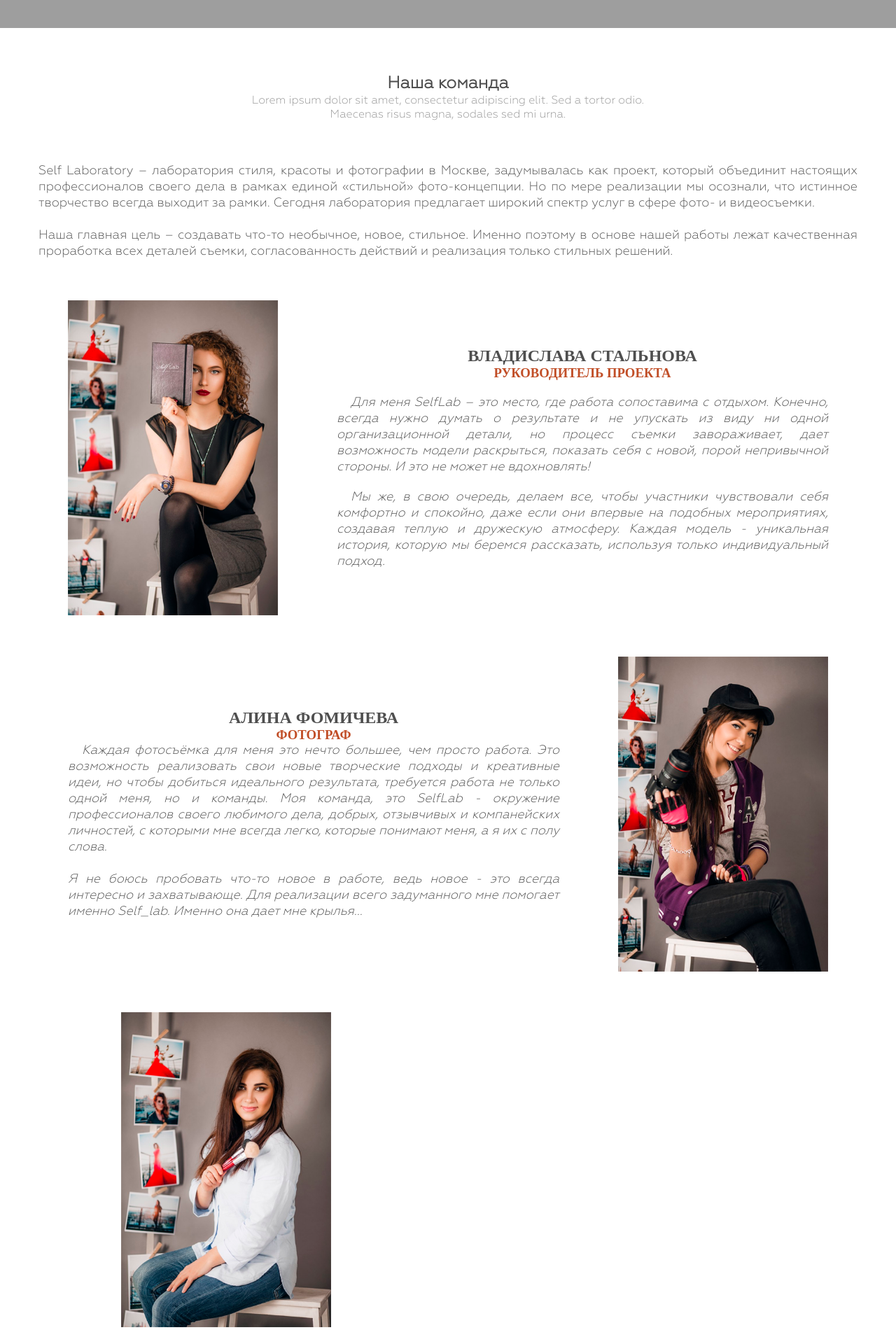
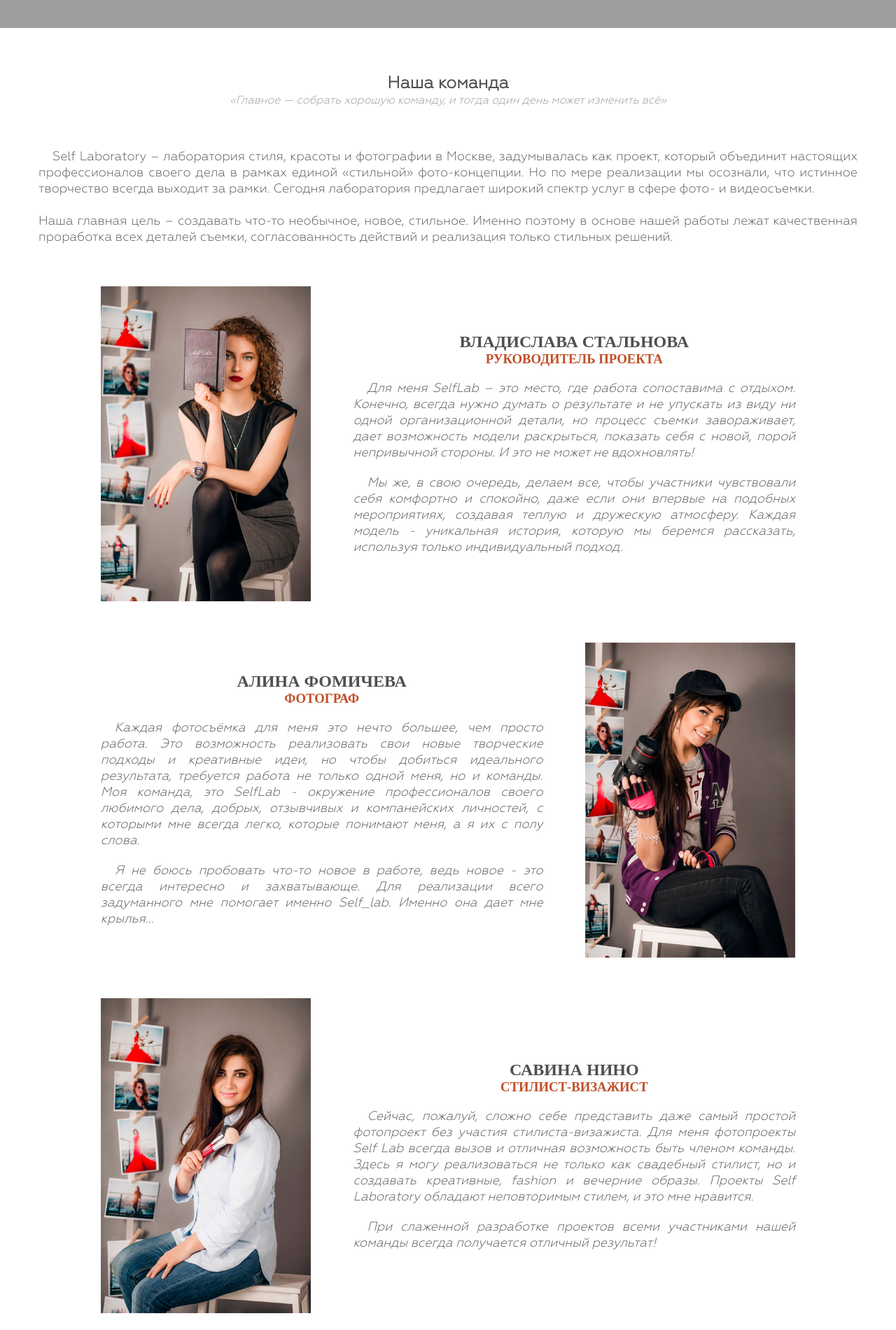
Before and after one commit to FahrazoiD/selflab, a website: page about.html in a window 1280 px wide. Shown: the part 560-2460 px from the top of the page at 70% size. Drawn offline with Linux system fonts and the light colour scheme; grey boxes are pictures that could not be loaded.

Commit message:
About section

```diff
--- a/about.html
+++ b/about.html
@@ -35,7 +35,7 @@
             Наша команда
           </h2>
           <p class="section-quote">
-            Lorem ipsum dolor sit amet, consectetur adipiscing elit. Sed a tortor odio.<br>Maecenas risus magna, sodales sed mi urna.
+            <i>«Главное — собрать хорошую команду, и тогда один день может изменить всё»</i>
           </p>
           <p class="section-intro">
             Self Laboratory – лаборатория стиля, красоты и фотографии в Москве, задумывалась как проект, который объединит настоящих профессионалов своего дела в рамках единой «стильной» фото-концепции. Но по мере реализации мы осознали, что истинное творчество всегда выходит за рамки. Сегодня лаборатория предлагает широкий спектр услуг в сфере фото- и видеосъемки.
@@ -72,9 +72,12 @@
               <h3 class="person-status">
                 фотограф
               </h3>
+              <br>
               <p class="person-quote">
                 Каждая фотосъёмка для меня это нечто большее, чем просто работа. Это возможность реализовать свои новые творческие подходы и креативные идеи, но чтобы добиться идеального результата, требуется работа не только одной меня, но и команды. Моя команда, это SelfLab - окружение профессионалов своего любимого дела, добрых, отзывчивых и компанейских личностей, с которыми мне всегда легко, которые понимают меня, а я их с полу слова.
-                <br><br>
+              </p>
+              <br>
+              <p class="person-quote">
                 Я не боюсь пробовать что-то новое в работе, ведь новое - это всегда интересно и захватывающе. Для реализации всего задуманного мне помогает именно Self_lab. Именно она дает мне крылья...
               </p>
             </div>
@@ -82,15 +85,20 @@
 
           <div class="person person-left" >
             <img src="./assets/person3.png" alt="Владислава Стальнова" class="person-img" width="300px" height="450px">
-            <div class="person-info"></div>
+            <div class="person-info">
               <h2 class="person-name">
-
+                Савина Нино
               </h2>
               <h3 class="person-status">
-
+                стилист-визажист
               </h3>
+              <br>
               <p class="person-quote">
-
+                Сейчас, пожалуй, сложно себе представить даже самый простой фотопроект без участия стилиста-визажиста. Для меня фотопроекты Self Lab всегда вызов и отличная возможность быть членом команды. Здесь я могу реализоваться не только как свадебный стилист, но и создавать креативные, fashion и вечерние образы. Проекты Self Laboratory обладают неповторимым стилем, и это мне нравится.
+              </p>
+              <br>
+              <p class="person-quote">
+                При слаженной разработке проектов всеми участниками нашей команды всегда получается отличный результат!
               </p>
             </div>
           </div>
--- a/sass/style.sass
+++ b/sass/style.sass
@@ -154,8 +154,11 @@ section
         color: $text-color-dark
         text-align: justify
         font-size: 18px
+        text-indent: 20px
 
     .person
+      padding-left: 5%
+      padding-right: 5%
       display: flex
       justify-content: space-around
       margin-top: 5%
```
Also changed, not shown: index.html (+6 -6 lines), css/style.css, 1 other file.
